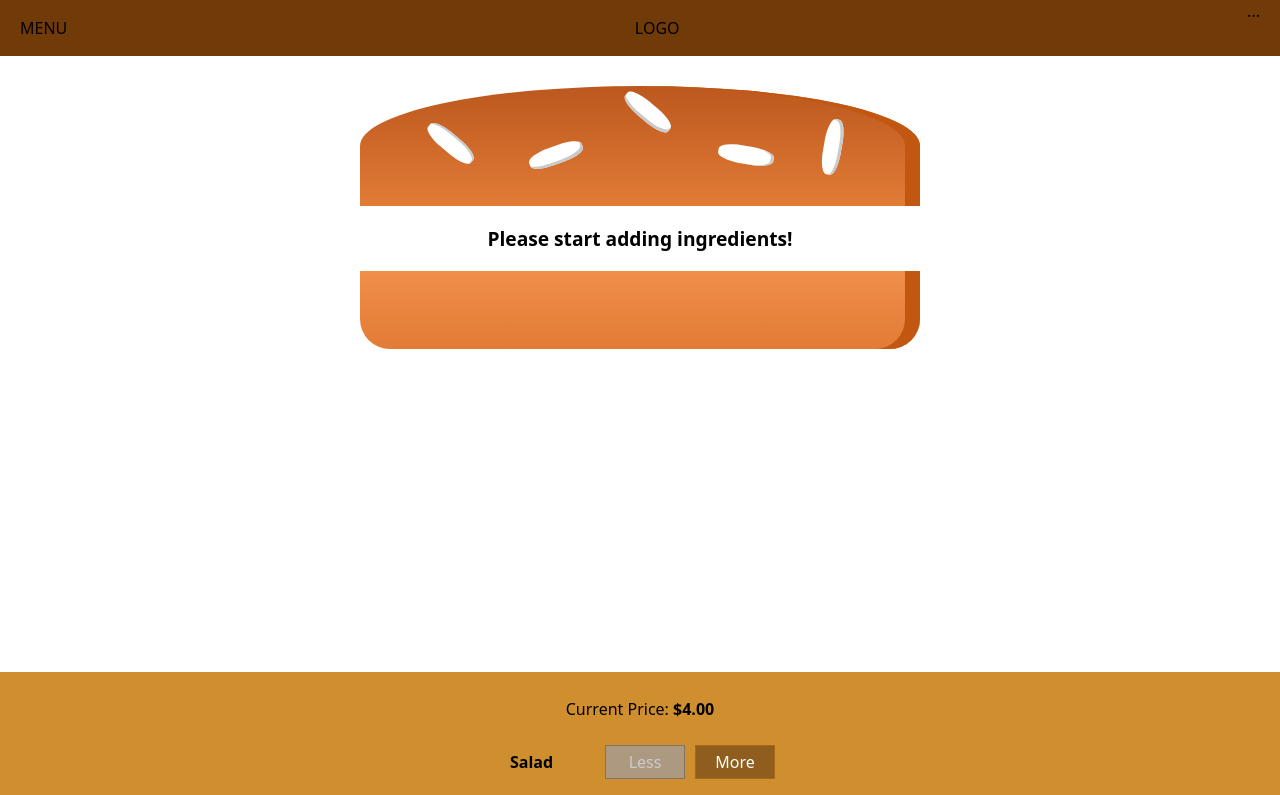
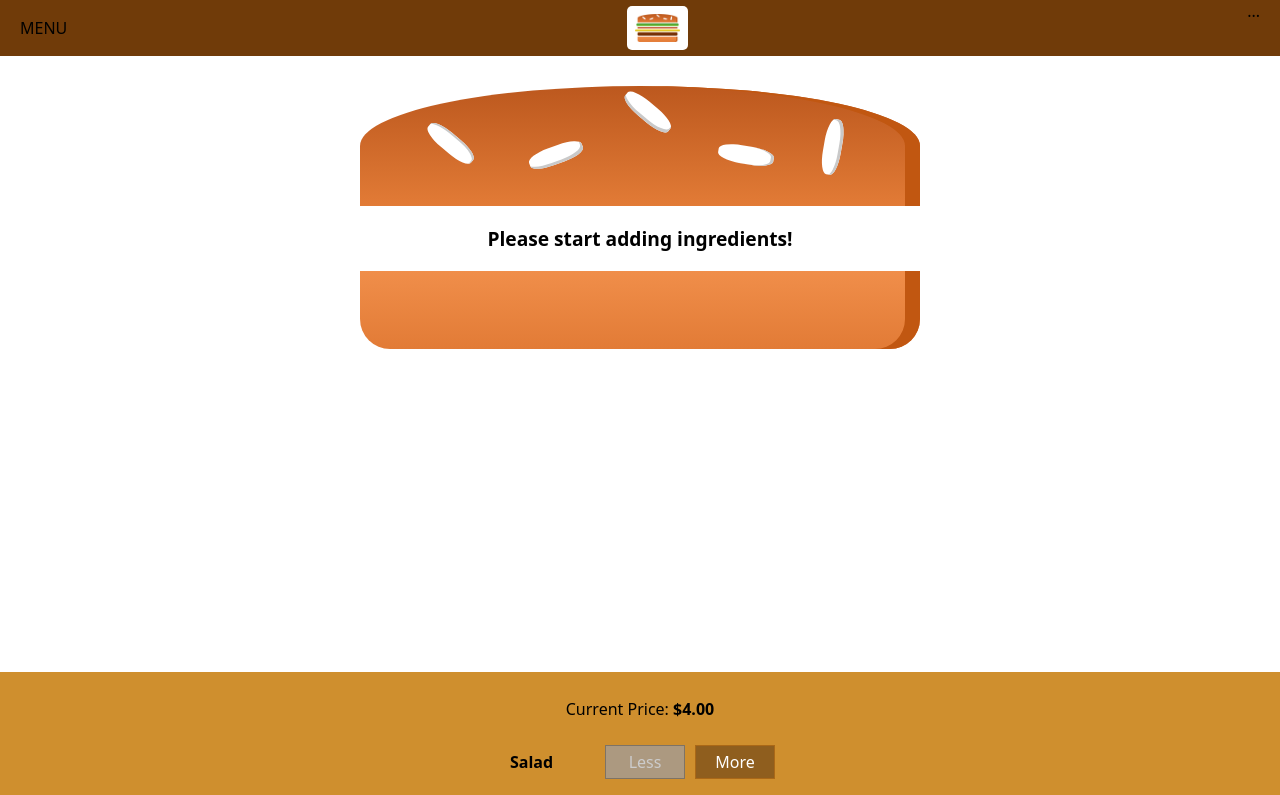
Before and after one commit to oddguan/Burger-Builder-React, a React (Create React App) app: page / in a window 1280 px wide. Shown: the top 795 px of the page. Built offline with nearby package versions, Linux system fonts and the light colour scheme.

Commit message:
added logo

```diff
--- a/src/components/Logo/Logo.js
+++ b/src/components/Logo/Logo.js
@@ -0,0 +1,14 @@
+import React from 'react';
+
+import classes from './Logo.module.css';
+import burgerLogo from '../../assets/images/burger-logo.png';
+
+const logo = props => {
+  return (
+    <div className={classes.Logo}>
+      <img src={burgerLogo} alt="My Burger" />
+    </div>
+  );
+};
+
+export default logo;
--- /dev/null
+++ b/src/components/Logo/Logo.module.css
@@ -0,0 +1,11 @@
+.Logo {
+    background-color: white;
+    padding: 8px;
+    height: 80%;
+    box-sizing: border-box;
+    border-radius: 5px;
+}
+
+.Logo img {
+    height: 100%;
+}
--- a/src/components/UI/Navigation/Toolbar/Toolbar.js
+++ b/src/components/UI/Navigation/Toolbar/Toolbar.js
@@ -1,12 +1,13 @@
 import React from 'react';
 
 import classes from './Toolbar.module.css';
+import Logo from '../../../Logo/Logo';
 
 const toolbar = props => {
   return (
     <header className={classes.Toolbar}>
       <div>MENU</div>
-      <div>LOGO</div>
+      <Logo />
       <nav>
         ...
       </nav>
```
Also changed, not shown: src/assets/images/burger-logo.png (added).
